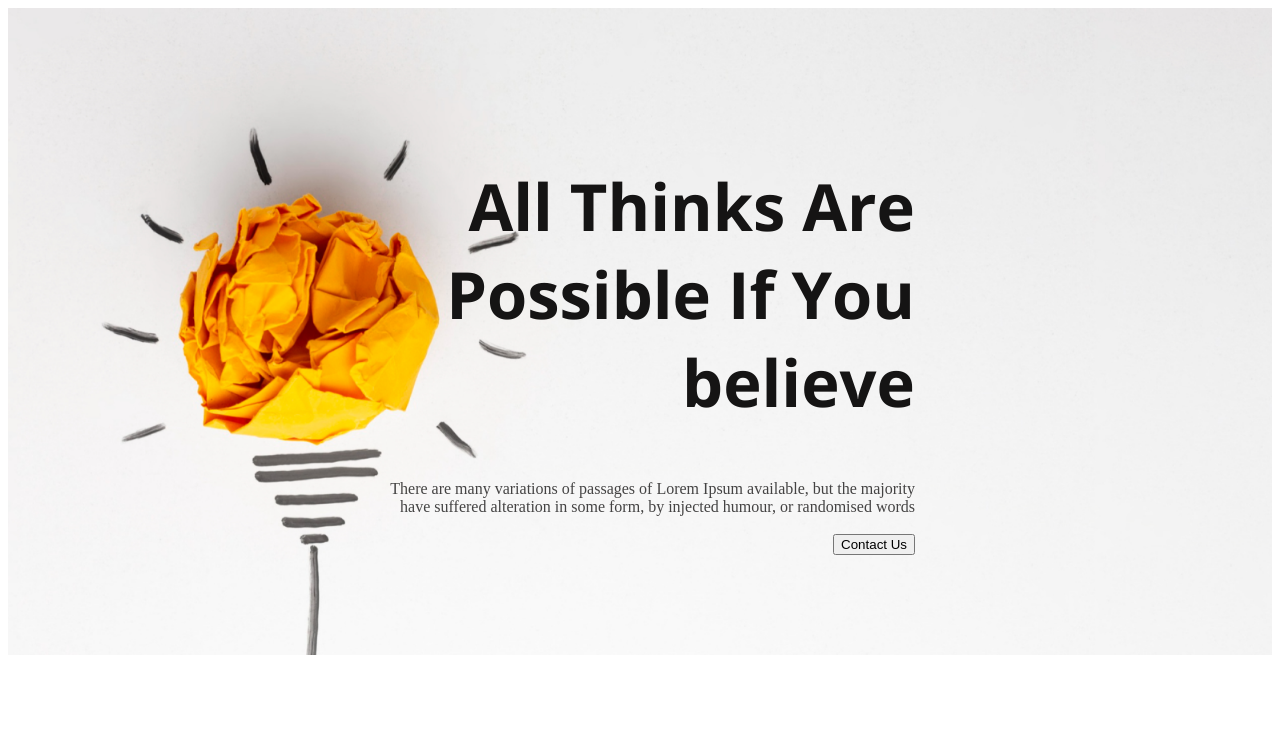
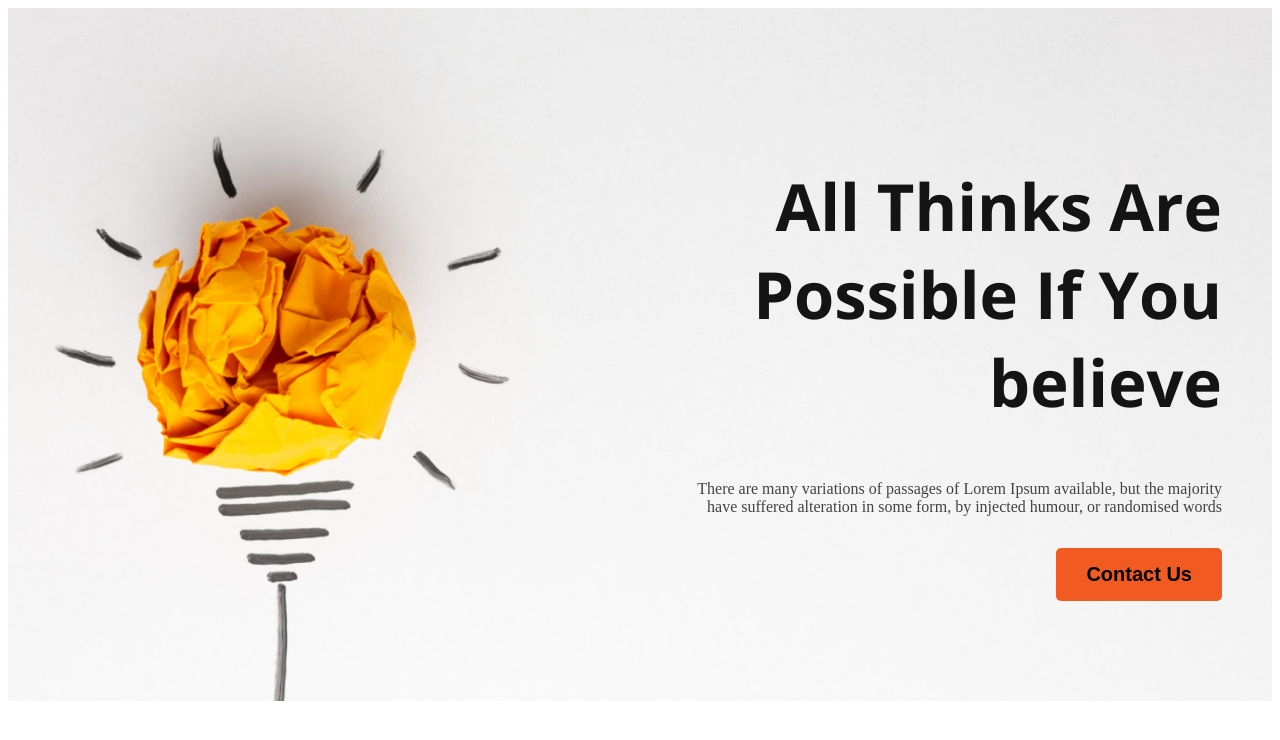
Before and after one commit to alaminniloy/first-project-task-1, a plain HTML site: page index.html in a window 1280 px wide. Drawn offline with nearby package versions, Linux system fonts and the light colour scheme.

Commit message:
header part done

```diff
--- a/index.html
+++ b/index.html
@@ -19,10 +19,10 @@
     <header>
         <section id="header-section">
             <div class="header-container">
-                <div class="header-photo">
+                <div class="header-article">
                     <h1>All Thinks Are Possible If You believe</h1>
                     <p>There are many variations of passages of Lorem Ipsum available, but the majority have suffered alteration in some form, by injected humour, or randomised words</p>
-                    <button>Contact Us</button>
+                    <button class="btn-primary">Contact Us</button>
                 </div>
             </div>
         </section>
--- a/style.css
+++ b/style.css
@@ -25,7 +25,7 @@ body {
   padding: 100px 0;
 }
 
-#header-section .header-container {
+#header-section .header-article {
   max-width: 550px;
   margin-left: auto;
 }
@@ -40,5 +40,14 @@ body {
   font-family: Work Sans;
   font-size: 16px;
   font-weight: 400;
-
+  margin: 24px 0 32px;
 }
+.btn-primary {
+  border-radius: 5px;
+  background: #f15b22;
+  border-radius: 5px;
+  padding: 15px 30px;
+  font-weight: 600;
+  font-size: 20px;
+  border: none;
+}
```
